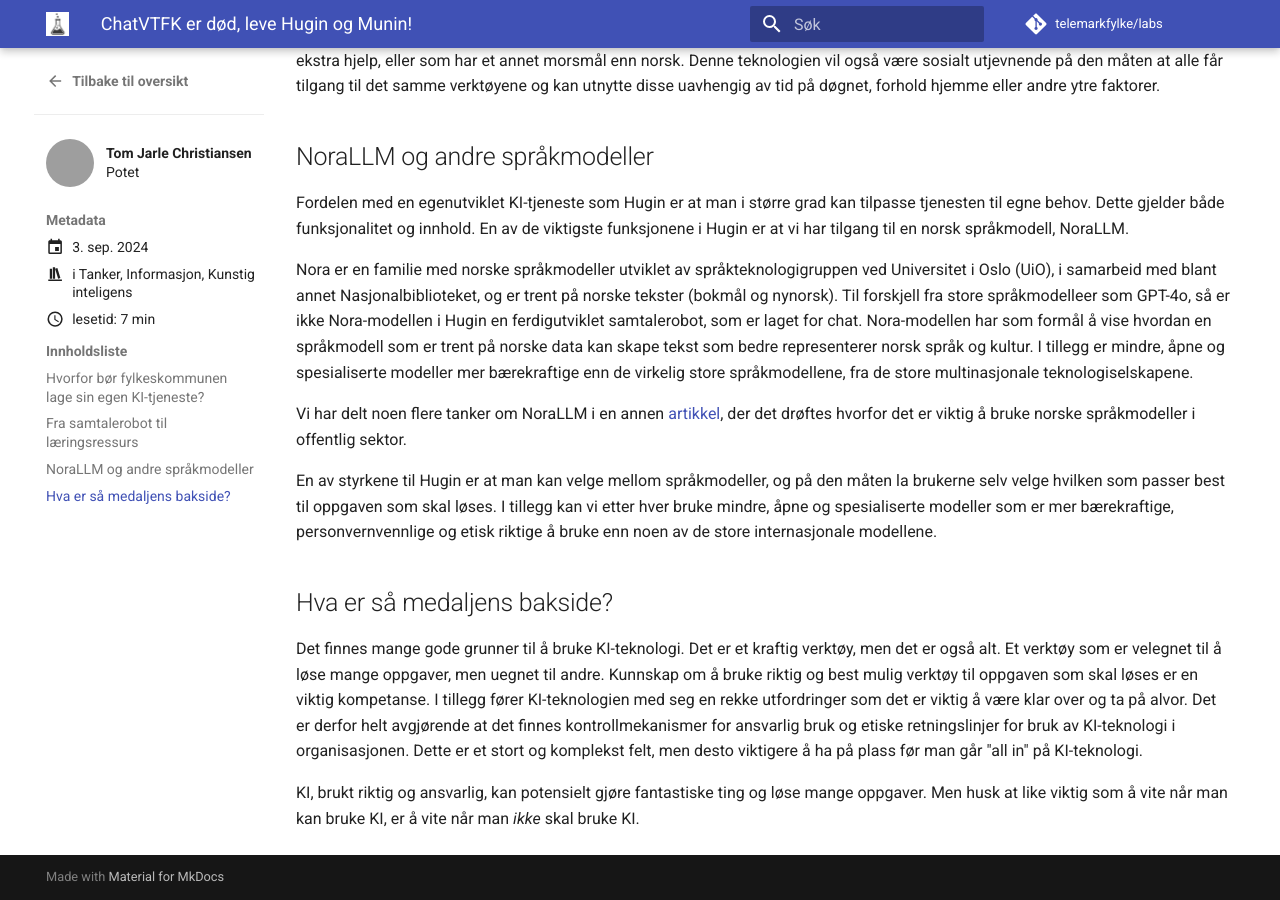
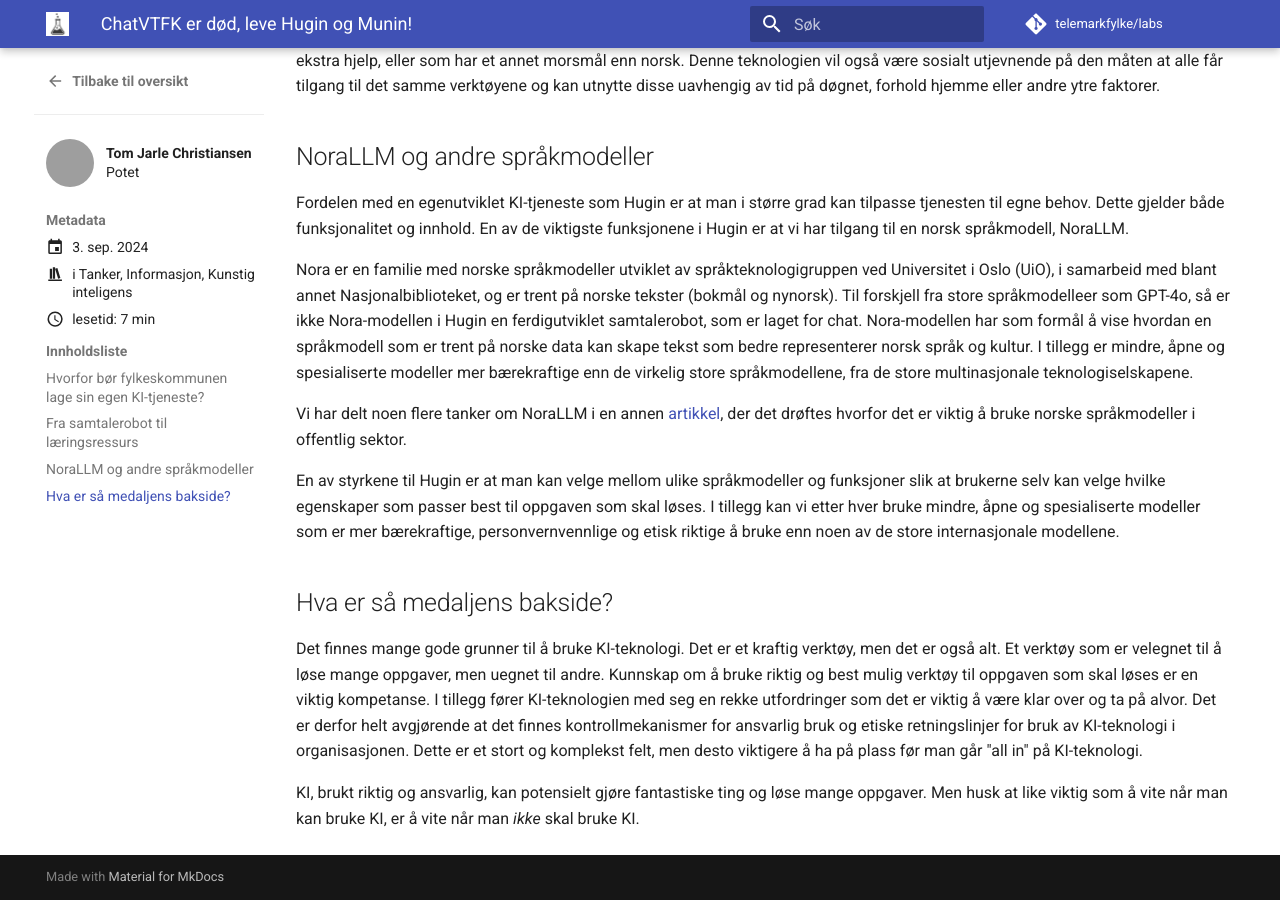
Before and after one commit to telemarkfylke/labs, an MkDocs documentation site: the page built from docs/blog/posts/hugin_og_munin.md, in a window 1280 px wide and 900 px high, scrolled down 3289 px. Built offline with MkDocs 1.6.1 and Material for MkDocs 9.7.7, drawn with Linux system fonts in a browser that asks for light colours; comment, search, counter and statistics services are not loaded; grey boxes are pictures that could not be loaded.

```diff
--- a/docs/blog/posts/hugin_og_munin.md
+++ b/docs/blog/posts/hugin_og_munin.md
@@ -58,7 +58,7 @@
 
 Vi har delt noen flere tanker om NoraLLM i en annen [artikkel](norskllm.md), der det drøftes hvorfor det er viktig å bruke norske språkmodeller i offentlig sektor.
 
-En av styrkene til Hugin er at man kan velge mellom språkmodeller, og på den måten la brukerne selv velge hvilken som passer best til oppgaven som skal løses. I tillegg kan vi etter hver bruke mindre, åpne og spesialiserte modeller som er mer bærekraftige, personvernvennlige og etisk riktige å bruke enn noen av de store internasjonale modellene.
+En av styrkene til Hugin er at man kan velge mellom ulike språkmodeller og funksjoner slik at brukerne selv kan velge hvilke egenskaper som passer best til oppgaven som skal løses. I tillegg kan vi etter hver bruke mindre, åpne og spesialiserte modeller som er mer bærekraftige, personvernvennlige og etisk riktige å bruke enn noen av de store internasjonale modellene.
 
 ## Hva er så medaljens bakside?
 Det finnes mange gode grunner til å bruke KI-teknologi. Det er et kraftig verktøy, men det er også alt. Et verktøy som er velegnet til å løse mange oppgaver, men uegnet til andre. Kunnskap om å bruke riktig og best mulig verktøy til oppgaven som skal løses er en viktig kompetanse. I tillegg fører KI-teknologien med seg en rekke utfordringer som det er viktig å være klar over og ta på alvor. Det er derfor helt avgjørende at det finnes kontrollmekanismer for ansvarlig bruk og etiske retningslinjer for bruk av KI-teknologi i organisasjonen. Dette er et stort og komplekst felt, men desto viktigere å ha på plass før man går "all in" på KI-teknologi.
```
